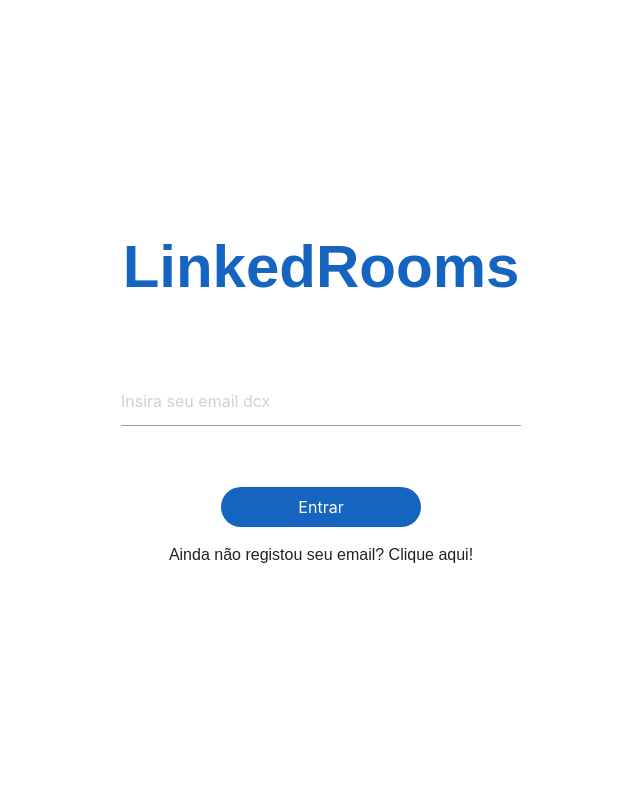
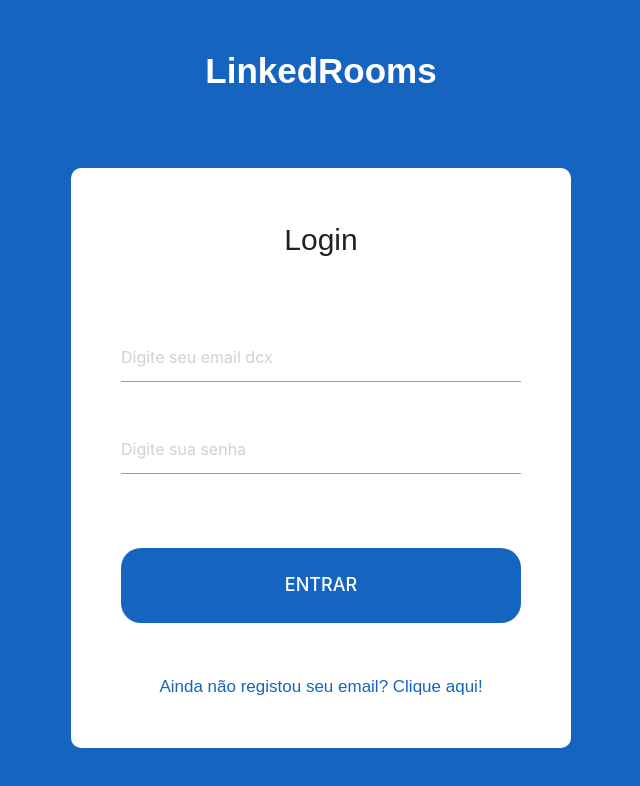
Before and after one commit to Victorlimah/ESA-2022.1---LinkedRooms, a React (Create React App) app in the folder linkedrooms-front/: page / in a window 1280 px wide. Shown: the top 786 px of the page, without its empty margins (319-959 px from the left). Built offline with nearby package versions, Linux system fonts and the light colour scheme.

Commit message:
feat: add password use in the signin page

```diff
--- a/linkedrooms-front/src/pages/signin/signin.jsx
+++ b/linkedrooms-front/src/pages/signin/signin.jsx
@@ -13,21 +13,35 @@ export default function SignIn() {
   return (
     <S.Container>
       <h1>LinkedRooms</h1>
+      <S.Box>
+        <S.Header>
+          <h1>Login</h1>
+        </S.Header>
+
         <S.Form onSubmit={ submit }>
-        <S.Input
+          <input
             id="email"
             type="email"
             name="email"
-          placeholder="Insira seu email dcx"
+            placeholder="Digite seu email dcx"
             onChange={e => setEmail(e.target.value)}
           />
+          <input
+            id="password"
+            type="password"
+            name="password"
+            placeholder="Digite sua senha"
+          />
           <S.Button type="submit">
-          Entrar
+            ENTRAR
           </S.Button>
         </S.Form>
+        <S.Footer>
           <h2 onClick={ () => navigate("/signup") }>
             Ainda não registou seu email? Clique aqui!
           </h2>
+        </S.Footer>
+      </S.Box>
     </S.Container>
   );
   function submit(event) {
--- a/linkedrooms-front/src/pages/signin/styles.js
+++ b/linkedrooms-front/src/pages/signin/styles.js
@@ -7,11 +7,12 @@ export const Container = styled.div`
   flex-direction: column;
   align-items: center;
   justify-content: center;
+  background-color: #1565c0;
 
   > h1 {
-    font-size: 60px;
+    font-size: 35px;
     font-weight: 700;
-    color: #1565c0;
+    color: #FFFFFF;
     margin-bottom: 80px;
     top: 20px;
   }
@@ -23,13 +24,12 @@ export const Container = styled.div`
 
 export const Form = styled.form`
   width: 400px;
-  height: 150px;
+  height: 50%;
   display: flex;
   flex-direction: column;
   justify-content: space-between;
   align-items: center;
   margin-bottom: 20px;
-
 `;
 
 export const Input = styled.input`
@@ -38,13 +38,50 @@ export const Input = styled.input`
     background-color: grey;
 `;
 
-
 export const Button = styled.button`
-  height: 40px;
-  width: 50%;
+  height: 75px;
+  width: 100%;
   color: white;
   background-color: #1565c0;
   border: none;
   border-radius: 20px;
   cursor: pointer;
+  margin-top: 30px;
+  font-size: 18px;
+  font-weight: 500;
 `;
+
+export const Box = styled.div`
+  background-color: #FFFFFF;
+  border-radius: 10px;
+  height: 580px;
+  width: 500px;
+  display: flex;
+  flex-direction: column;
+  align-items: center;
+`;
+
+export const Header = styled.div`
+  height: 25%;
+  display: flex;
+  align-items: center;
+  margin-bottom: 20px;
+
+  h1 {
+    font-size: 30px;
+    font-family: 'Nunito Sans', sans-serif;
+  }
+`;
+
+export const Footer = styled.div`
+  height: 15%;
+  display: flex;
+  align-items: center;
+  h2 {
+    color: #1565c0;
+    font-size: 17px;
+    font-weight: 500;
+    cursor: pointer;
+  }
+
+`;
```
Also changed, not shown: linkedrooms-front/src/pages/signup/style.js (line endings or trailing spaces). Lines whose indentation alone changed are shown as unchanged.
